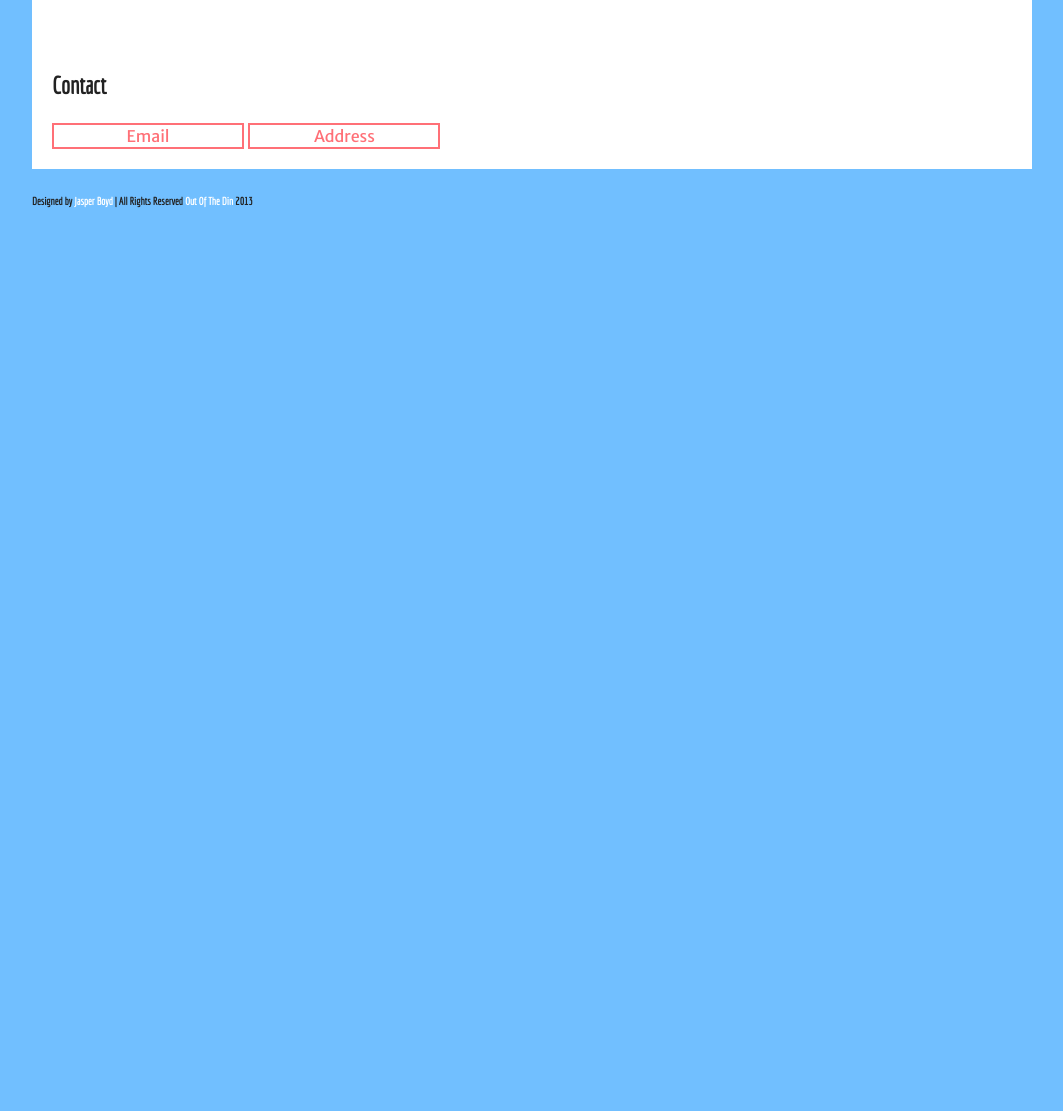
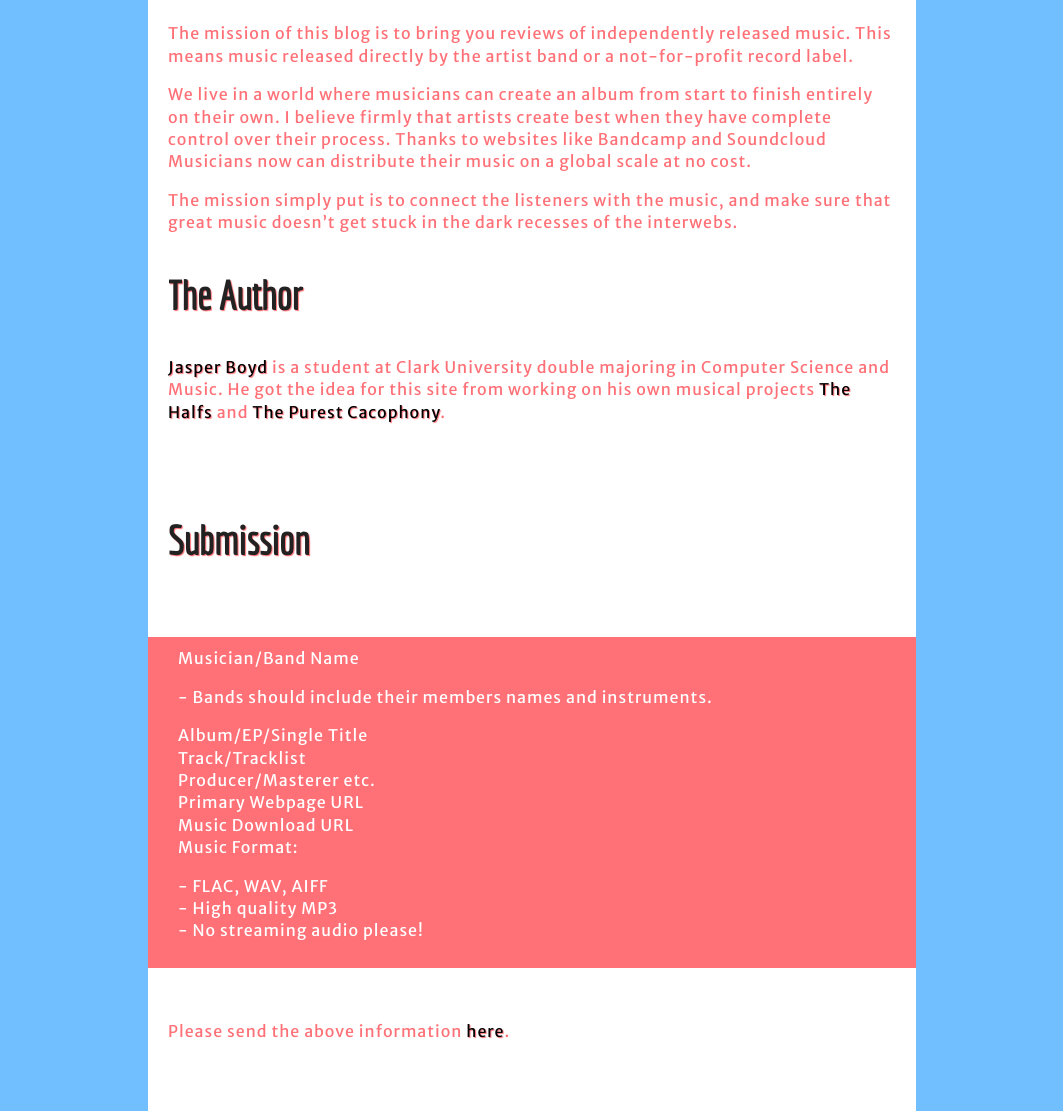
Before and after one commit to jasperboyd/outofthedin, a plain HTML site: page index.html in a window 1280 px wide. Shown: the part 765-1876 px from the top of the page, without its empty margins (108-1171 px from the left). Before the commit the page ends 999 px from the top, so only its background shows below. Drawn offline with nearby package versions, Linux system fonts and the light colour scheme.

Commit message:
Small Style Updates / Content
changed page width, refined some of the styling, added some content

```diff
--- a/css/main.css
+++ b/css/main.css
@@ -98,7 +98,7 @@ article,
 footer {
 	min-width: 500px;
 	max-width: 1000px;
-	width: 80%;
+	width: 60%;
 	margin: 0 auto;
 }
 
@@ -112,14 +112,12 @@ nav a {
 	margin-right: 10px;
 	letter-spacing: 2px;
 	padding: 10px;
+	color: white;
 }
 
 nav .selected {
 	color: #FF7077;
 	background: white;
-	-webkit-border-top-right-radius: 20px;
-	-moz-border-radius-topright: 20px;
-	border-top-right-radius: 20px;
 }
 
 article {
@@ -158,9 +156,31 @@ button:hover {
 	padding-left: 10px;
 }
 
+#submit ul
+{
+	list-style-type: none;
+	padding: 10px;
+}
+
+#submit ul li
+{
+	color: white;
+}
+
+#submit ul ul
+{
+	padding: 0;
+}
+
 .text
 {
 	padding: 20px;
+}
+
+.list
+{
+	padding-left: 20px;
+	background: #FF7077;
 }
 
 .buttons
@@ -177,35 +197,42 @@ h6 {
 	font-family: 'Economica', sans-serif;
 }
 
+h2
+{
+	font-size: 2.5em;
+}
+
+h2,
+a
+{
+	text-shadow: 1px 1px 1px #FF7077;
+}
+
+h4,
+h3,
+h5
+{
+	color: #FF7077;
+}
+
+li,
 a,
 p,
 label,
 button {
 	font-family: 'Merriweather Sans', sans-serif;
 	color: #FF7077;
+	letter-spacing: 1px;
 }
 
 a {
 	text-decoration: none;
-	color: white;
+	color: black;
 }
 
 a:hover {
 	color: #BFFF71;
 }
-
-
-
-
-
-
-
-
-
-
-
-
-
 /* ==========================================================================
    Helper classes
    ========================================================================== */
--- a/index.html
+++ b/index.html
@@ -39,6 +39,7 @@
         	<p>
         		To the homepage of Out of the Din, this site is under construction.
         	</p>
+        	<button>Join Our Newsletter</button>
         	</section>
         </article>
 
@@ -67,6 +68,15 @@
 				The mission simply put is to connect the listeners with the music, and make sure that
 				great music doesn’t get stuck in the dark recesses of the interwebs.
 			</p>
+
+			<h2>The Author</h2>
+			<p>
+				<a href="http://jasperboyd.com">Jasper Boyd</a> is a student at
+				Clark University double majoring in Computer Science and Music.
+				He got the idea for this site from working on his own musical projects
+				<a href="http://thehalfs.tumblr.com">The Halfs</a> and
+				<a href="http://thepureca.co">The Purest Cacophony</a>.
+			</p>
         	</section>
         </article>
 
@@ -75,7 +85,33 @@
         </article>
 
         <article id="submit" class="initblank">
+        	<section class="text">
+        	<h2>Submission</h2>
+        	</section>
+        	<section class="list">
+        	<ul>
+        		<li class="black">Musician/Band Name</li>
+        		<ul>
+        			<li class="highlight">- Bands should include their members names and instruments.</li>
+        		</ul>
+        		<li class="black">Album/EP/Single Title</li>
+        		<li class="black">Track/Tracklist</li>
+        		<li class="black">Producer/Masterer etc.</li>
+        		<li class="black">Primary Webpage URL</li>
+        		<li class="black">Music Download URL</li>
+        		<li class="black">Music Format:</li>
+        		<ul id="urltypes">
+        			<li class="highlight">- FLAC, WAV, AIFF</li>
+        			<li class="highlight">- High quality MP3</li>
+        			<li class="highlight">- No streaming audio please!</li>
+        		</ul>
+        	</section
+        	</ul>
+        	<section class="text">
+        		<p>Please send the above information <a href="mailto:outofthedin@lavabit.com">here</a>.</p>
+        	</section>
 
+        	</section>
         </article>
 
         <article id="contact" class="initblank">
```
